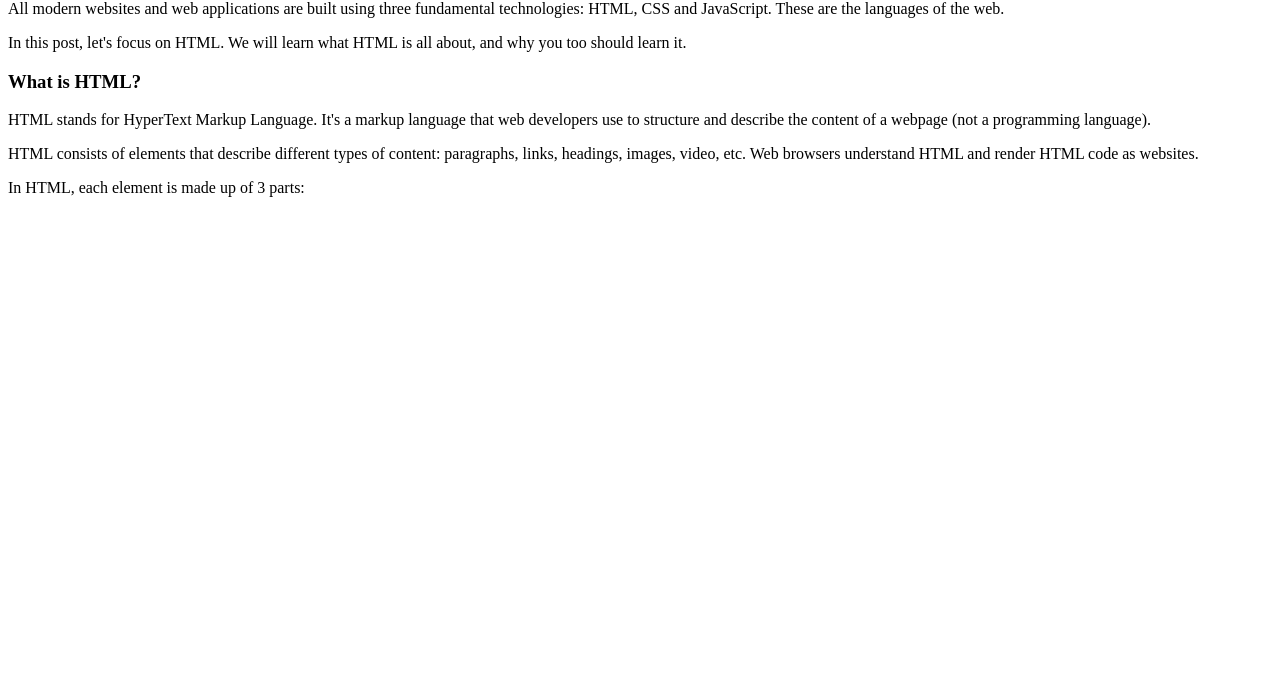
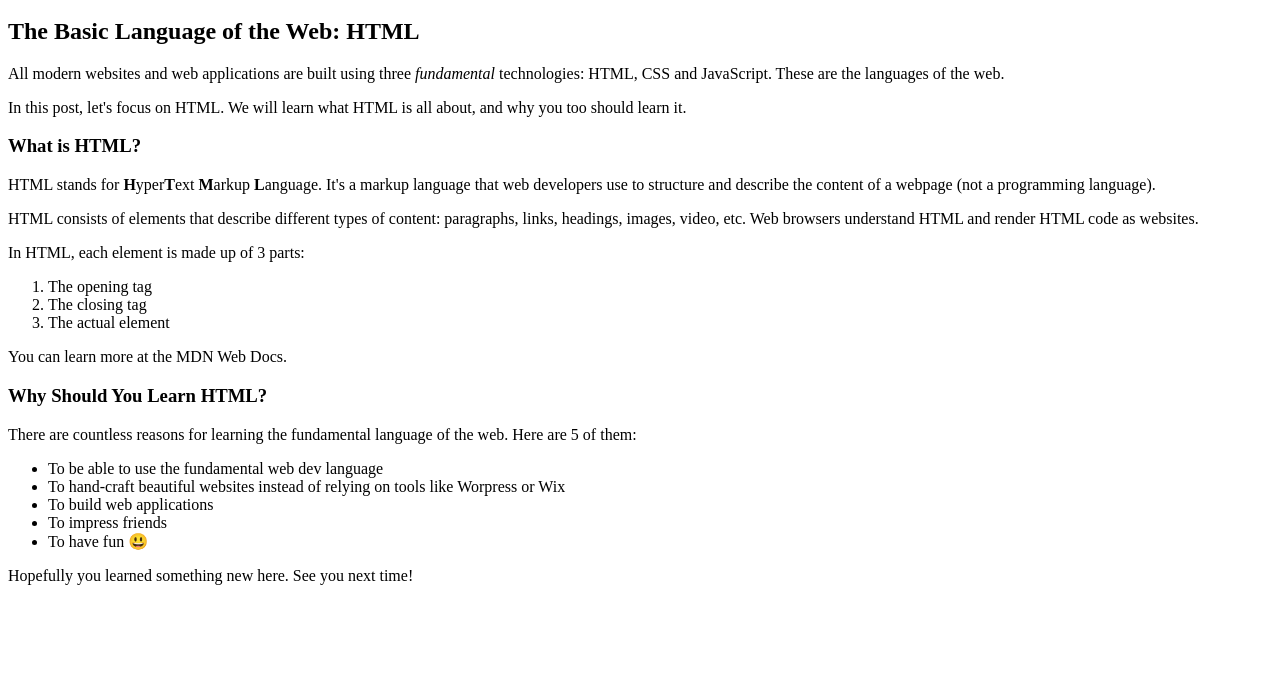
Before and after one commit to kgruca/html-practice, a plain HTML site: page htmlPractice.html in a window 1280 px wide. Shown: the part 101-800 px from the top of the page. Drawn offline with Linux system fonts and the light colour scheme.

Commit message:
different headers added, as well as ol and ul

```diff
--- a/htmlPractice.html
+++ b/htmlPractice.html
@@ -5,11 +5,12 @@
     <title>The Basic Language of the Web: HTML</title>
   </head>
   <body>
-    <!-- <h1>📘 The Code Magazine</h1> -->
-    <p>Posted by Laura Jones on Monday, June 21st 2027</p>
+    <h1>📘 The Code Magazine</h1>
+    <p>Posted by <strong>Krzysztof Gruca</strong> on Monday, June 21st 2027</p>
     <h2>The Basic Language of the Web: HTML</h2>
     <p>
-      All modern websites and web applications are built using three fundamental
+      All modern websites and web applications are built using three
+      <em>fundamental</em>
       technologies: HTML, CSS and JavaScript. These are the languages of the
       web.
     </p>
@@ -19,9 +20,10 @@
     </p>
     <h3>What is HTML?</h3>
     <p>
-      HTML stands for HyperText Markup Language. It's a markup language that web
-      developers use to structure and describe the content of a webpage (not a
-      programming language).
+      HTML stands for <strong>H</strong>yper<strong>T</strong>ext
+      <strong>M</strong>arkup <strong>L</strong>anguage. It's a markup language
+      that web developers use to structure and describe the content of a webpage
+      (not a programming language).
     </p>
     <p>
       HTML consists of elements that describe different types of content:
@@ -29,5 +31,27 @@
       HTML and render HTML code as websites.
     </p>
     <p>In HTML, each element is made up of 3 parts:</p>
+    <ol>
+      <li>The opening tag</li>
+      <li>The closing tag</li>
+      <li>The actual element</li>
+    </ol>
+    <p>You can learn more at the MDN Web Docs.</p>
+    <h3>Why Should You Learn HTML?</h3>
+    <p>
+      There are countless reasons for learning the fundamental language of the
+      web. Here are 5 of them:
+    </p>
+    <ul>
+      <li>To be able to use the fundamental web dev language</li>
+      <li>
+        To hand-craft beautiful websites instead of relying on tools like
+        Worpress or Wix
+      </li>
+      <li>To build web applications</li>
+      <li>To impress friends</li>
+      <li>To have fun 😃</li>
+    </ul>
+    <p>Hopefully you learned something new here. See you next time!</p>
   </body>
 </html>
```
Also changed, not shown: krzys.png (added).
